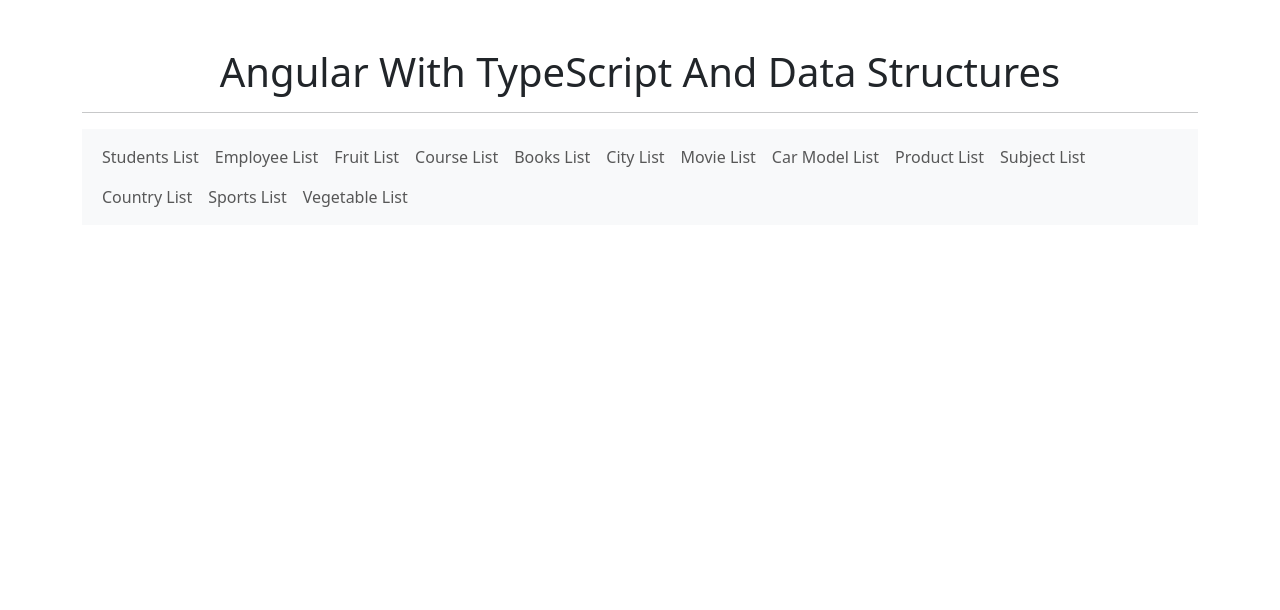
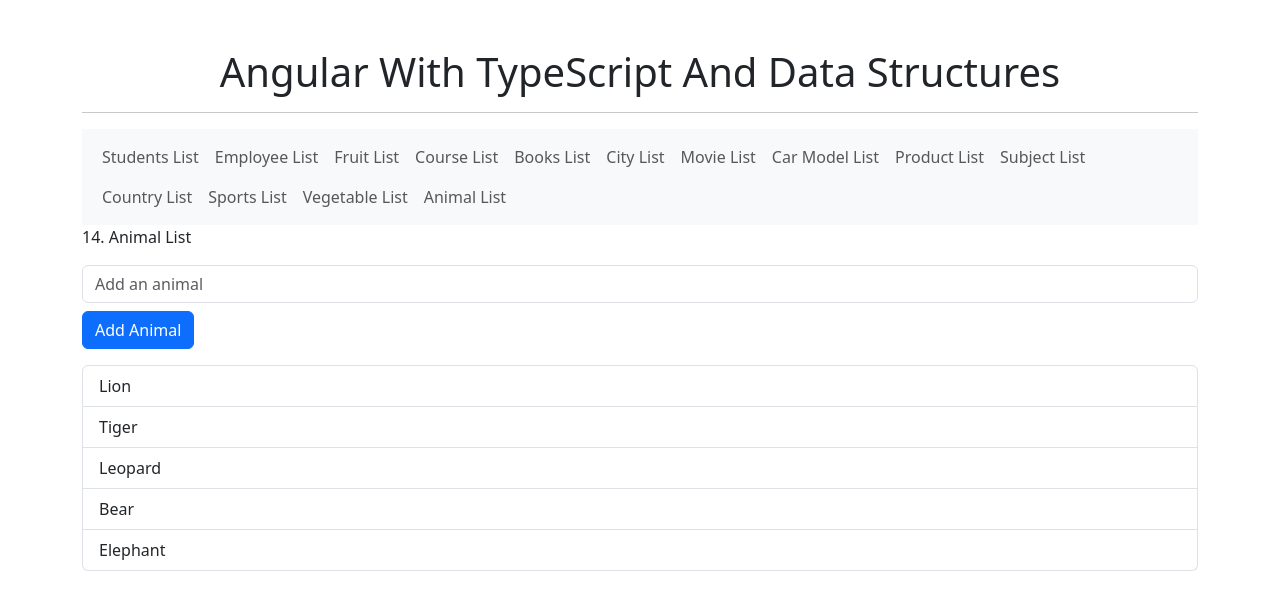
Before and after one commit to muningg/Angular_With_TypeScript_And_Data_Structures, an Angular app: page /animal-list in a window 1280 px wide. Before the commit this address led to /. Shown: the top 610 px of the page. Built offline with nearby package versions, Linux system fonts and the light colour scheme.

Commit message:
feat(animal-list): implement animal list management
- Added AnimalListComponent for adding and displaying animals.
- Updated routing for animal list access.

```diff
--- a/src/app/app.component.html
+++ b/src/app/app.component.html
@@ -43,6 +43,9 @@
         <li class="nav-item">
           <a class="nav-link" routerLink="/vegetable-list">Vegetable List</a>
         </li>
+        <li class="nav-item">
+          <a class="nav-link" routerLink="/animal-list">Animal List</a>
+        </li>
       </ul>
     </div>
   </nav>
--- a/src/app/app.module.ts
+++ b/src/app/app.module.ts
@@ -19,6 +19,7 @@
 import { CountryListComponent } from './components/country-list/country-list.component';
 import { SportsListComponent } from './components/sports-list/sports-list.component';
 import { VegetableListComponent } from './components/vegetable-list/vegetable-list.component';
+import { AnimalListComponent } from './components/animal-list/animal-list.component';
 
 @NgModule({
   imports: [
@@ -43,6 +44,7 @@
     CountryListComponent,
     SportsListComponent,
     VegetableListComponent,
+    AnimalListComponent,
   ],
   providers: [],
   bootstrap: [AppComponent]
--- a/src/app/app.routes.ts
+++ b/src/app/app.routes.ts
@@ -12,6 +12,7 @@
 import { CountryListComponent } from './components/country-list/country-list.component';
 import { SportsListComponent } from './components/sports-list/sports-list.component';
 import { VegetableListComponent } from './components/vegetable-list/vegetable-list.component';
+import { AnimalListComponent } from './components/animal-list/animal-list.component';
 
 export const routes: Routes = [
     {path: 'students-list', component: StudentListComponent},
@@ -27,4 +28,5 @@
     {path: 'country-list', component: CountryListComponent},
     {path: 'sports-list', component: SportsListComponent},
     {path: 'vegetable-list', component: VegetableListComponent},
+    {path: 'animal-list', component: AnimalListComponent},
 ];
--- /dev/null
+++ b/src/app/components/animal-list/animal-list.component.html
@@ -0,0 +1,10 @@
+<p>14. Animal List</p>
+<input type="text" class="form-control" [(ngModel)]="newAnimal" placeholder="Add an animal" />
+
+<button class="btn btn-primary mt-2" (click)="addAnimal()">Add Animal</button>
+
+<ul class="mt-3 list-group">
+  <li class="list-group-item" *ngFor="let animal of animals">
+    {{animal}}
+  </li>
+</ul>
--- /dev/null
+++ b/src/app/components/animal-list/animal-list.component.ts
@@ -0,0 +1,18 @@
+import { Component } from '@angular/core';
+
+@Component({
+  selector: 'app-animal-list',
+  templateUrl: './animal-list.component.html',
+  styleUrl: './animal-list.component.css'
+})
+export class AnimalListComponent {
+  animals: string[] = ['Lion', 'Tiger', 'Leopard', 'Bear', 'Elephant'];
+  newAnimal: string = '';
+
+  addAnimal() {
+    if (this.newAnimal.trim()) {
+      this.animals.push(this.newAnimal);
+      this.newAnimal = '';
+    }
+  }
+}
```
Also changed, not shown: src/app/components/animal-list/animal-list.component.css (added), 1 other file (tests, documents, lock files or other folders).
